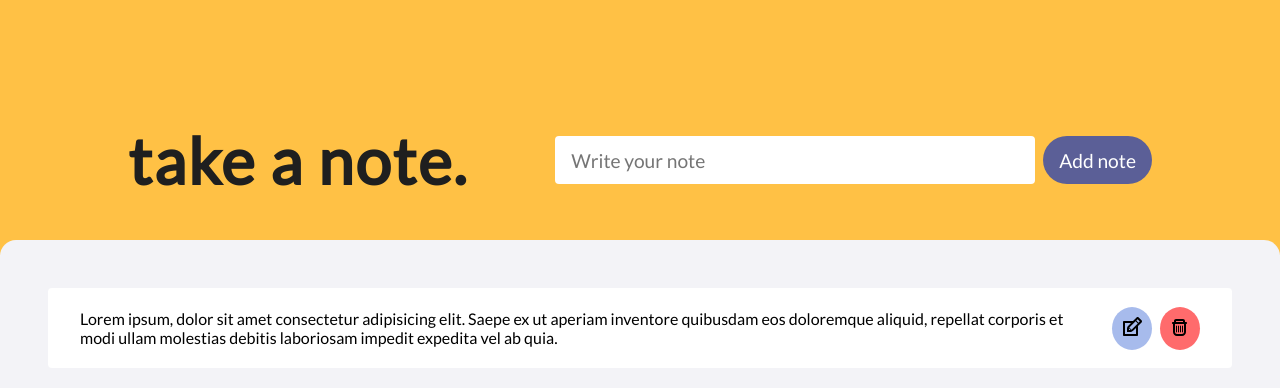
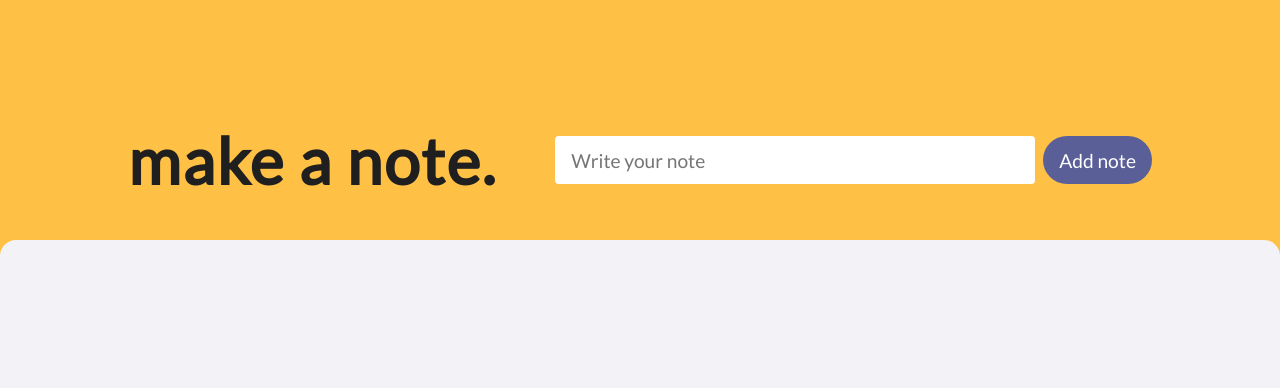
Before and after one commit to roquiles/notes-app, a React (Create React App) app: page / in a window 1280 px wide. Shown: the top 388 px of the page. Built offline with nearby package versions, Linux system fonts and the light colour scheme.

Commit message:
Create add note feature

```diff
--- a/src/App.tsx
+++ b/src/App.tsx
@@ -1,12 +1,25 @@
+import { useState } from "react";
 import { Header } from "./components/Header";
 import { NotesList } from "./components/NotesList";
 import { GlobalStyle } from "./styles/global";
 
+interface Note {
+  id: number;
+  content: string;
+  createdAt: Date;
+}
+
 export function App() {
+  const [notes, setNotes] = useState<Note[]>([]);
+
+  function handlerAddNewNote(note: Note) {
+    setNotes([...notes, note]);
+  }
+
   return (
     <div className="App">
-      <Header />
-      <NotesList />
+      <Header onCreateNewNote={handlerAddNewNote} />
+      <NotesList notes={notes} />
       <GlobalStyle />
     </div>
   );
--- a/src/components/Header/index.tsx
+++ b/src/components/Header/index.tsx
@@ -1,17 +1,43 @@
+import { useState } from "react";
 import { Container, NewNoteBox } from "./styles";
 
-export function Header() {
+interface Note {
+  id: number;
+  content: string;
+  createdAt: Date;
+}
+
+interface HeaderProps {
+  onCreateNewNote: (note: Note) => void;
+}
+
+export function Header(props: HeaderProps) {
+  const [newNoteContent, setNewNoteContent] = useState("");
+
+  function handleCreateNewNote(e: React.MouseEvent<HTMLButtonElement>) {
+    e.preventDefault();
+
+    props.onCreateNewNote({
+      id: Math.random(),
+      createdAt: new Date(),
+      content: newNoteContent,
+    });
+  }
+
   return (
     <Container>
-      <strong>take a note.</strong>
+      <strong>make a note.</strong>
       <NewNoteBox>
         <input
           type="text"
           name="note"
           id="note"
           placeholder="Write your note"
+          onChange={(e) => setNewNoteContent(e.target.value)}
         />
-        <button type="submit">Add note</button>
+        <button onClick={handleCreateNewNote} type="submit">
+          Add note
+        </button>
       </NewNoteBox>
     </Container>
   );
--- a/src/components/Header/styles.ts
+++ b/src/components/Header/styles.ts
@@ -18,7 +18,7 @@ export const Container = styled.div`
   }
 `;
 
-export const NewNoteBox = styled.header`
+export const NewNoteBox = styled.div`
   width: 60%;
   display: flex;
   justify-content: flex-end;
--- a/src/components/NotesList/index.tsx
+++ b/src/components/NotesList/index.tsx
@@ -2,17 +2,24 @@ import { Container, NoteItem } from "./styles";
 import trashImg from "../../assets/trash.svg";
 import pencilImg from "../../assets/pencil.svg";
 
-export function NotesList() {
+interface Note {
+  id: number;
+  content: string;
+  createdAt: Date;
+}
+
+interface NotesListProps {
+  notes: Note[];
+}
+
+export function NotesList({ notes }: NotesListProps) {
   return (
     <Container>
       <ul>
-        <NoteItem>
-          <p>
-            Lorem ipsum, dolor sit amet consectetur adipisicing elit. Saepe ex
-            ut aperiam inventore quibusdam eos doloremque aliquid, repellat
-            corporis et modi ullam molestias debitis laboriosam impedit expedita
-            vel ab quia.
-          </p>
+        {notes.map((note) => {
+          return (
+            <NoteItem key={note.id}>
+              <p>{note.content}</p>
               <div>
                 <button type="button" className="edit">
                   <img src={pencilImg} alt="edit" />
@@ -22,6 +29,8 @@ export function NotesList() {
                 </button>
               </div>
             </NoteItem>
+          );
+        })}
       </ul>
     </Container>
   );
--- a/src/components/NotesList/styles.ts
+++ b/src/components/NotesList/styles.ts
@@ -24,6 +24,10 @@ export const NoteItem = styled.li`
   align-items: center;
   padding: 1rem 2rem;
   justify-content: space-between;
+
+  & + li {
+    margin-top: 1rem;
+  }
 
   div {
     display: flex;
```
Lines whose indentation alone changed are shown as unchanged.
